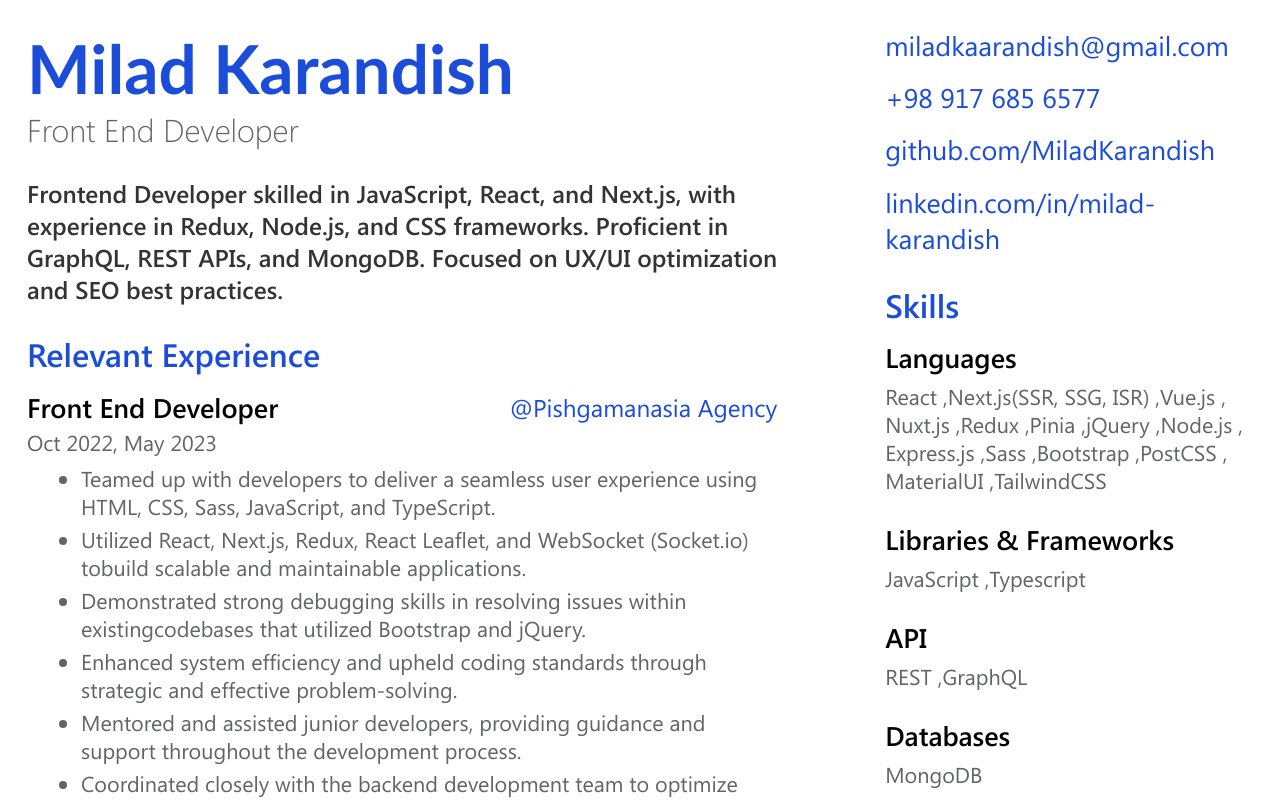
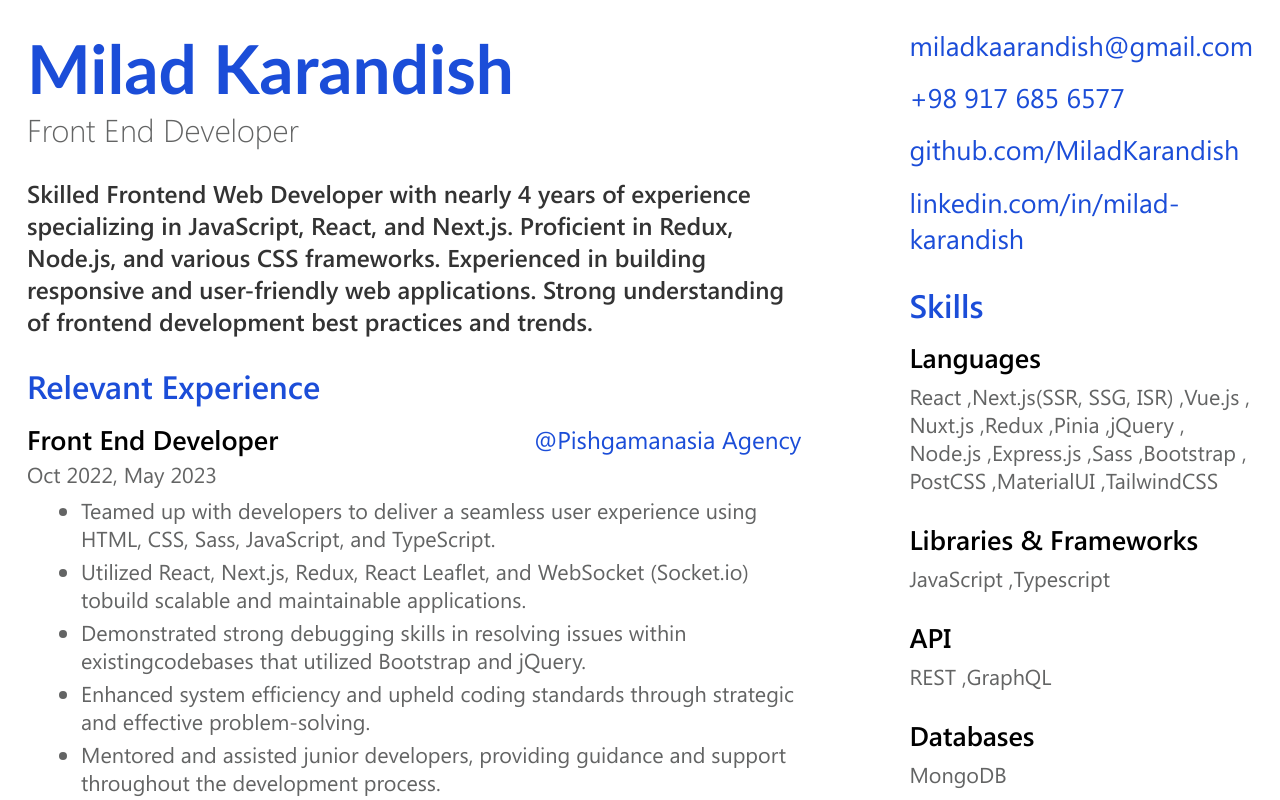
Before and after one commit to MiladKarandish/resume-maker, a React (Vite) app: page / in a window 1280 px wide. Shown: the top 800 px of the page. Built offline with nearby package versions, Linux system fonts and the light colour scheme.

Commit message:
trying to find the best description

```diff
--- a/src/components/Header/index.tsx
+++ b/src/components/Header/index.tsx
@@ -8,10 +8,11 @@ const Header = () => {
 
       {/* front-end web developer with nearly 4 years of experience. */}
       <p className={`${styles["_about-me"]}`}>
-        Frontend Developer skilled in JavaScript, React, and Next.js, with
-        experience in Redux, Node.js, and CSS frameworks. Proficient in GraphQL,
-        REST APIs, and MongoDB. Focused on UX/UI optimization and SEO best
-        practices.
+        Skilled Frontend Web Developer with nearly 4 years of experience
+        specializing in JavaScript, React, and Next.js. Proficient in Redux,
+        Node.js, and various CSS frameworks. Experienced in building responsive
+        and user-friendly web applications. Strong understanding of frontend
+        development best practices and trends.
       </p>
     </>
   );
```
